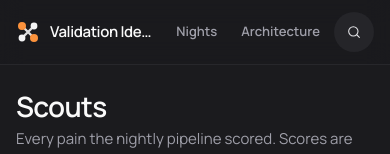
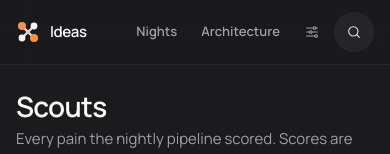
Before and after one commit to judmir/validation-ideas, a Next.js app: page / in a window 390 px wide. Shown: the top 154 px of the page. Built offline with nearby package versions, Linux system fonts and the light colour scheme.

Commit message:
Top bar: Settings link (sliders icon on phones and tablets, text on wide screens); title shortens to 'Ideas' under 400px so the 390px bar fits

```diff
--- a/components/TopBar.tsx
+++ b/components/TopBar.tsx
@@ -3,7 +3,7 @@ import Link from "next/link";
 import { usePathname, useRouter } from "next/navigation";
 import { useEffect, useRef, useState } from "react";
 import { useSearch } from "./Search";
-import { IconSearch, IconX, LogoMark } from "./icons";
+import { IconSearch, IconSliders, IconX, LogoMark } from "./icons";
 
 
 export default function TopBar() {
@@ -38,11 +38,12 @@ export default function TopBar() {
       <div className="mx-auto flex h-16 w-full max-w-[1040px] items-center gap-3 px-4 sm:px-6">
         <Link href="/" className="flex min-w-0 items-center gap-2.5 rounded-full focus-visible:outline-none focus-visible:ring-2 focus-visible:ring-accent-light">
           <LogoMark size={24} />
-          <span className="truncate text-[15px] font-semibold tracking-tight text-zinc-50">Validation Ideas</span>
+          <span className="truncate text-[15px] font-semibold tracking-tight text-zinc-50"><span className="max-[400px]:hidden">Validation </span>Ideas</span>
         </Link>
         <div className="ml-auto flex shrink-0 items-center gap-1 sm:gap-2">
           <Link href="/nights/" aria-current={path.startsWith("/nights") ? "page" : undefined} className={`rounded-full px-2.5 py-2 text-[13px] font-semibold transition-colors focus-visible:outline-none focus-visible:ring-2 focus-visible:ring-accent-light sm:px-3 ${path.startsWith("/nights") ? "text-zinc-50" : "text-zinc-400 hover:text-zinc-100"}`}>Nights</Link>
           <Link href="/architecture/" aria-current={path.startsWith("/architecture") ? "page" : undefined} className={`rounded-full px-2.5 py-2 text-[13px] font-semibold transition-colors focus-visible:outline-none focus-visible:ring-2 focus-visible:ring-accent-light sm:px-3 ${path.startsWith("/architecture") ? "text-zinc-50" : "text-zinc-400 hover:text-zinc-100"}`}>Architecture</Link>
+          <Link href="/settings/" aria-label="Settings" title="Settings" aria-current={path.startsWith("/settings") ? "page" : undefined} className={`flex items-center gap-1.5 rounded-full px-2.5 py-2 text-[13px] font-semibold transition-colors focus-visible:outline-none focus-visible:ring-2 focus-visible:ring-accent-light sm:px-3 ${path.startsWith("/settings") ? "text-zinc-50" : "text-zinc-400 hover:text-zinc-100"}`}><IconSliders size={16} className="lg:hidden" aria-hidden /><span className="hidden lg:inline">Settings</span></Link>
           <label className="hidden h-10 w-56 items-center gap-2 rounded-full bg-tile pl-3.5 pr-1.5 text-zinc-400 focus-within:ring-2 focus-within:ring-accent/60 sm:flex lg:w-64">
             <IconSearch size={15} className="shrink-0" />
             <input ref={desk} value={q} onChange={(e) => search(e.target.value)} placeholder="Search scouts" aria-label="Search scouts" className={field + " text-[13px]"} />
--- a/components/icons.tsx
+++ b/components/icons.tsx
@@ -20,6 +20,7 @@ export const IconClock = make(<><circle cx="12" cy="12" r="9" /><path d="M12 7v5
 export const IconChevronRight = make(<path d="m9 18 6-6-6-6" />);
 export const IconPlus = make(<><path d="M12 5v14" /><path d="M5 12h14" /></>);
 export const IconLink = make(<><path d="M10 13a5 5 0 0 0 7.5.5l3-3a5 5 0 0 0-7-7l-1.7 1.7" /><path d="M14 11a5 5 0 0 0-7.5-.5l-3 3a5 5 0 0 0 7 7l1.7-1.7" /></>);
+export const IconSliders = make(<><path d="M4 6h10M18 6h2M4 12h4M12 12h8M4 18h12M20 18h0" /><circle cx="16" cy="6" r="2" /><circle cx="10" cy="12" r="2" /><circle cx="18" cy="18" r="2" /></>);
 export const IconSearch = make(<><circle cx="11" cy="11" r="7" /><path d="m20 20-3.5-3.5" /></>);
 export const IconSparkle = make(<><path d="M12 3v4M12 17v4M3 12h4M17 12h4" /><path d="m6.3 6.3 2.1 2.1M15.6 15.6l2.1 2.1M6.3 17.7l2.1-2.1M15.6 8.4l2.1-2.1" /></>);
 /** Square "stop" glyph for the end-of-test control. */
```
